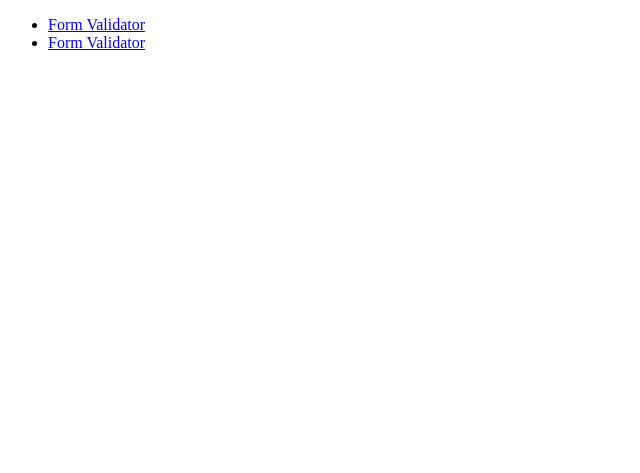
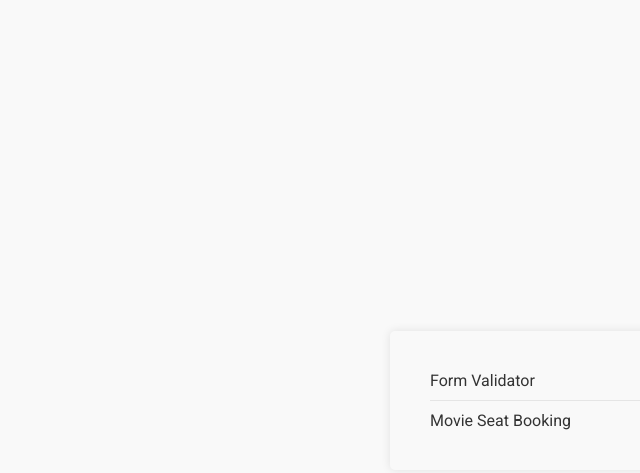
Before and after one commit to rajibmehedihasan/JS100, a website: page index.html in a window 1280 px wide. Shown: the whole page, without its empty margins (0-640 px from the left). Drawn offline with Linux system fonts and the light colour scheme.

Commit message:
set up index page

```diff
--- a/index.html
+++ b/index.html
@@ -12,10 +12,10 @@
 
 <body>
 
-    <ul>
-        <li><a href="./01-form-validator/index.html"> Form Validator </a></li>
-        <li><a href="./01-form-validator/index.html"> Form Validator </a></li>
-    </ul>
+    <ol>
+        <li><a href="./01-form-validator/"> Form Validator </a></li>
+        <li><a href="./02-movie-seat-booking/"> Movie Seat Booking </a></li>
+    </ol>
 
     <script src="app.js"></script>
 </body>
--- a/style.css
+++ b/style.css
@@ -0,0 +1,72 @@
+/* Reset */
+*,
+*:before,
+*:after {
+    box-sizing: border-box;
+    outline: none !important;
+}
+
+article,
+aside,
+figcaption,
+figure,
+footer,
+header,
+hgroup,
+main,
+nav,
+section {
+    display: block;
+}
+
+body {
+    padding: 0;
+    margin: 0;
+    font-size: 14px;
+    font-weight: 400;
+    font-family: 'Roboto', sans-serif;
+    background-color: #f9f9f9;
+    display: flex;
+    align-items: center;
+    justify-content: center;
+    min-height: 100vh;
+    margin: 0;
+}
+
+h1,
+h2,
+h3,
+h4,
+h5,
+h6 {
+    margin: 0;
+    padding: 0;
+    font-weight: 700;
+}
+
+ol {
+    width: 500px;
+    list-style: none;
+    padding: 0;
+    margin: 0;
+    box-shadow: 0 0 10px rgba(0, 0, 0, 0.1);
+    padding: 40px;
+    border-radius: 5px;
+}
+
+li:not(:last-child) {
+    padding-bottom: 10px;
+    margin-bottom: 10px;
+    border-bottom: 1px solid #e5e5e5;
+}
+
+a {
+    color: #333333;
+    font-size: 16px;
+    transition: 0.3s ease-in;
+    text-decoration: none;
+}
+
+a:hover {
+    color: royalblue;
+}
```
